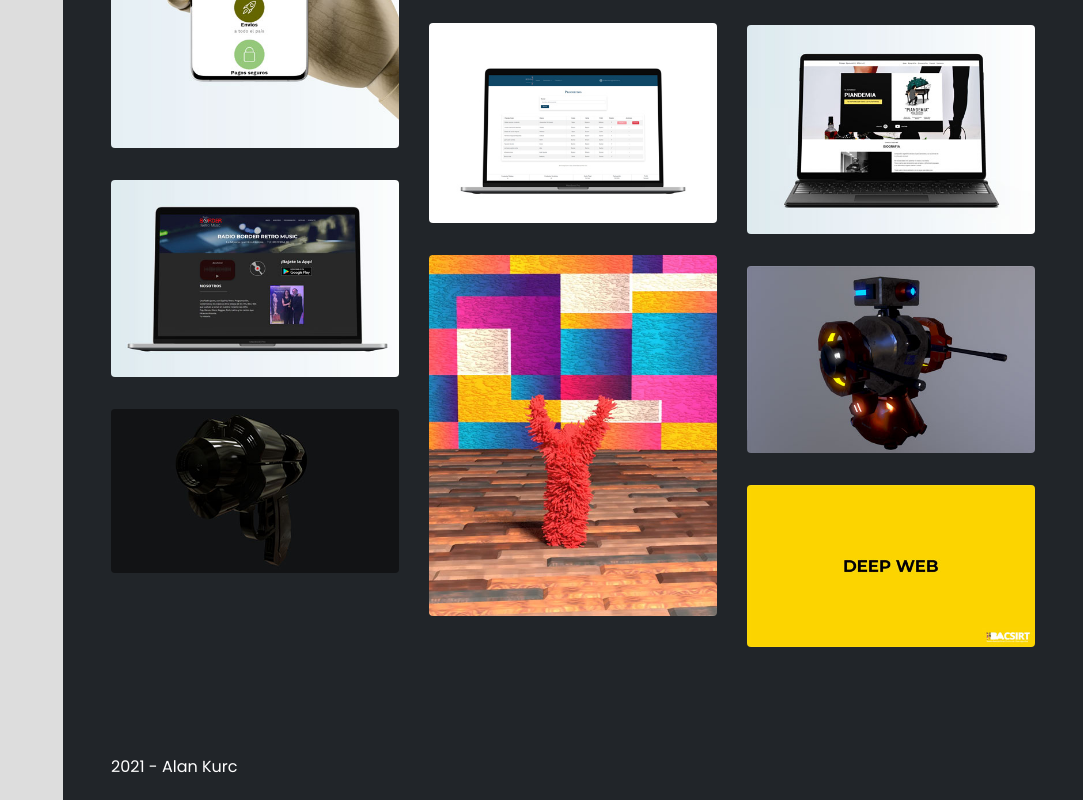
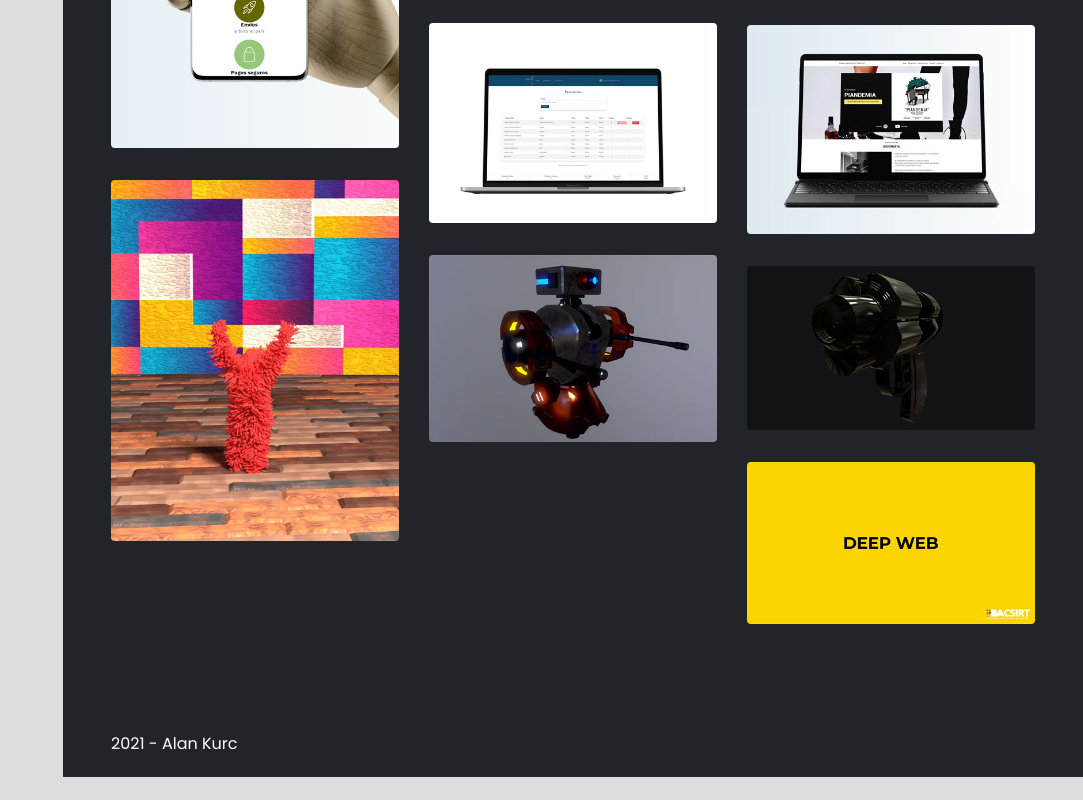
Before and after one commit to alankurc/alankurc.github.io, a plain HTML site: page index.html in a window 1280 px wide. Shown: the part 5226-6026 px from the top of the page, without its empty margins (197-1280 px from the left). After the commit the page ends 6003 px from the top, so only its background shows below. Drawn offline with Linux system fonts and the light colour scheme.

Commit message:
Update 1/9/2021

```diff
--- a/index.html
+++ b/index.html
@@ -397,7 +397,7 @@
                                 </div>
                             </div>
                         </div>
-                        <div class="col-sm-6 col-lg-4 web">
+                        <!--<div class="col-sm-6 col-lg-4 web">
                             <div class="portfolio-box rounded my-3">
                                 <div class="portfolio-img rounded"><img class="img-fluid d-block" src="images/brm.jpg" alt="Radio Border Retro Music">
                                     <div class="portfolio-overlay"><a class="popup-ajax stretched-link" href="ajax/brm.html" onclick="gtag('event', 'enlace', { 'event_category': 'Portfolio', 'event_action': 'click', 'event_label': 'BRM', 'value': '0'});"></a>
@@ -409,7 +409,7 @@
                                 </div>
                             </div>
                         </div>
-                        <!--<div class="col-sm-6 col-lg-4 programacion">
+                        <div class="col-sm-6 col-lg-4 programacion">
                             <div class="portfolio-box rounded my-3">
                                 <div class="portfolio-img rounded"><img class="img-fluid d-block" src="images/memotest.jpg" alt="MemoTest">
                                     <div class="portfolio-overlay"><a class="popup-ajax stretched-link" href="ajax/memotest.html" onclick="gtag('event', 'enlace', { 'event_category': 'Portfolio', 'event_action': 'click', 'event_label': 'Memotest', 'value': '0'});"></a>
```
